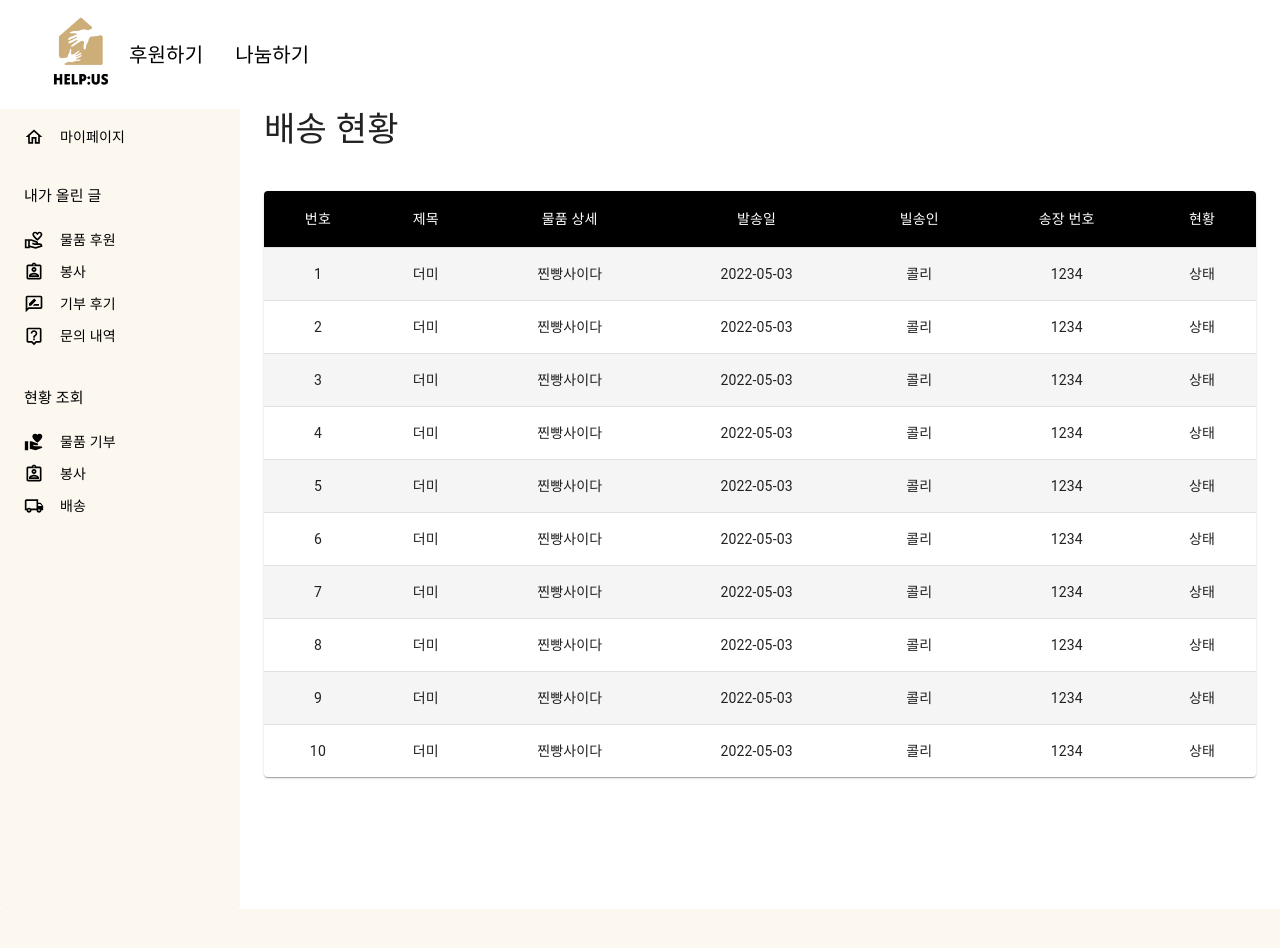
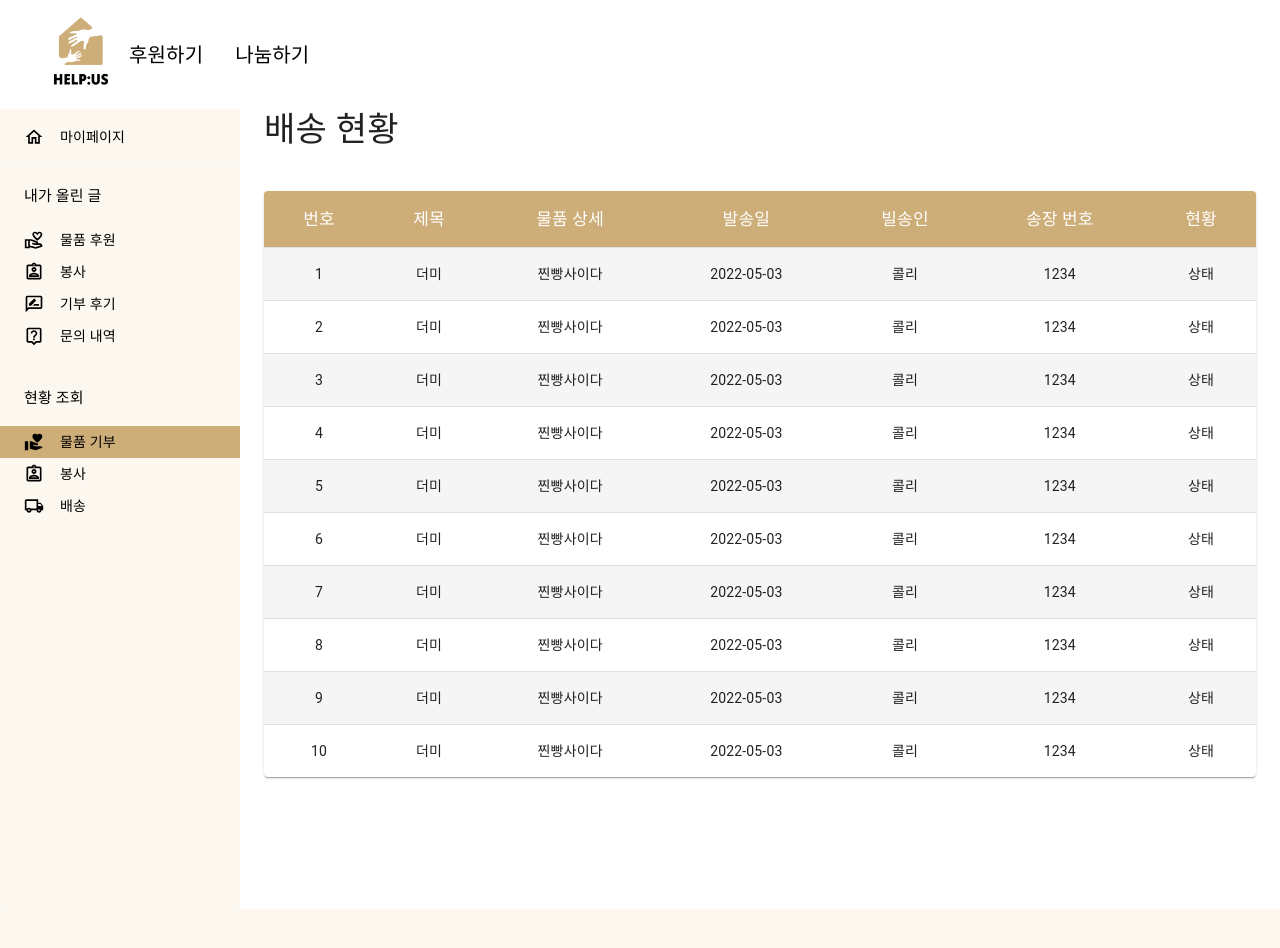
Before and after one commit to so-ohee/Help-us, a Next.js app in the folder frontend/: page /orgpage/my/checkdonation in a window 1280 px wide. Shown: the top 948 px of the page. Built offline with nearby package versions, Linux system fonts and the light colour scheme.

Commit message:
Feat: 테이블

```diff
--- a/frontend/components/OrgMypageSidebar.tsx
+++ b/frontend/components/OrgMypageSidebar.tsx
@@ -304,6 +304,7 @@ export default function OrgMypageSidebar() {
                         "& svg": { opacity: 1 },
                         bgcolor: "#f5e1be",
                       },
+                      bgcolor: pathName === item.path ? "#CDAD78" : "#FCF8F0",
                     }}
                   >
                     <ListItemIcon sx={{ color: "inherit" }}>
--- a/frontend/pages/orgpage/my.tsx
+++ b/frontend/pages/orgpage/my.tsx
@@ -66,7 +66,6 @@ const OrgMypage: FC = () => {
   };
 
   return (
-    <ThemeProvider theme={mdTheme}>
     <Box sx={{ display: "flex" }}>
       <CssBaseline />
       <OrgMypageSidebar />
@@ -151,8 +150,8 @@ const OrgMypage: FC = () => {
                   그런 내가 잔인한가요 제발 내 마음 설레이게 자꾸만 바라보게
                   하지 말아요 아무 일 없던 것처럼 그냥 스쳐지나갈 미련인 걸
                   알아요 아무리 사랑한다 말했어도 다시 돌아올 수 없는 그 때 그
-                    맘이 부른다고 다시 오나요 아무래도 다시 돌아갈 순 없어
-                    아무런 표정도 없이 이런 말하는 그런 내가 잔인한가요
+                  맘이 부른다고 다시 오나요 아무래도 다시 돌아갈 순 없어 아무런
+                  표정도 없이 이런 말하는 그런 내가 잔인한가요
                 </Typography>
               </Box>
             </Grid>
@@ -171,7 +170,6 @@ const OrgMypage: FC = () => {
         </Container>
       </Box>
     </Box>
-    </ThemeProvider>
   );
 };
 
--- a/frontend/pages/orgpage/my/checkdonation.tsx
+++ b/frontend/pages/orgpage/my/checkdonation.tsx
@@ -21,7 +21,7 @@ const mdTheme = createTheme();
 
 const StyledTableCell = styled(TableCell)(({ theme }) => ({
   [`&.${tableCellClasses.head}`]: {
-    backgroundColor: theme.palette.common.black,
+    backgroundColor: "#CDAD78",
     color: theme.palette.common.white,
   },
   [`&.${tableCellClasses.body}`]: {
@@ -171,13 +171,27 @@ const orgpageMyCheckDonation: FC = () => {
               <Table sx={{ minWidth: 700 }} aria-label="customized table">
                 <TableHead>
                   <TableRow>
-                    <StyledTableCell align="center">번호</StyledTableCell>
-                    <StyledTableCell align="center">제목</StyledTableCell>
-                    <StyledTableCell align="center">물품 상세</StyledTableCell>
-                    <StyledTableCell align="center">발송일</StyledTableCell>
-                    <StyledTableCell align="center">빌송인</StyledTableCell>
-                    <StyledTableCell align="center">송장 번호</StyledTableCell>
-                    <StyledTableCell align="center">현황</StyledTableCell>
+                    <StyledTableCell align="center" sx={{ fontSize: 17 }}>
+                      번호
+                    </StyledTableCell>
+                    <StyledTableCell align="center" sx={{ fontSize: 17 }}>
+                      제목
+                    </StyledTableCell>
+                    <StyledTableCell align="center" sx={{ fontSize: 17 }}>
+                      물품 상세
+                    </StyledTableCell>
+                    <StyledTableCell align="center" sx={{ fontSize: 17 }}>
+                      발송일
+                    </StyledTableCell>
+                    <StyledTableCell align="center" sx={{ fontSize: 17 }}>
+                      빌송인
+                    </StyledTableCell>
+                    <StyledTableCell align="center" sx={{ fontSize: 17 }}>
+                      송장 번호
+                    </StyledTableCell>
+                    <StyledTableCell align="center" sx={{ fontSize: 17 }}>
+                      현황
+                    </StyledTableCell>
                   </TableRow>
                 </TableHead>
                 <TableBody>
--- a/frontend/pages/orgpage/my/volunteer.tsx
+++ b/frontend/pages/orgpage/my/volunteer.tsx
@@ -99,7 +99,6 @@ const orgpageMyVolunteer: FC = () => {
   ];
 
   return (
-    <ThemeProvider theme={mdTheme}>
     <Box sx={{ display: "flex" }}>
       <CssBaseline />
       <OrgMypageSidebar />
@@ -150,7 +149,6 @@ const orgpageMyVolunteer: FC = () => {
         </Container>
       </Box>
     </Box>
-    </ThemeProvider>
   );
 };
 
```
Lines whose indentation alone changed are shown as unchanged.
